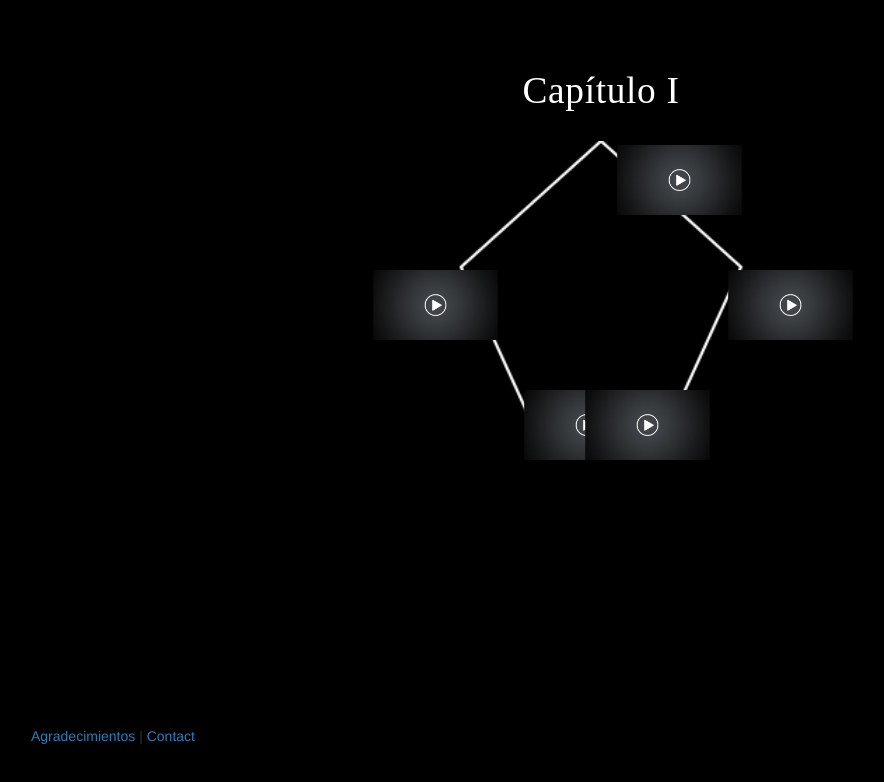
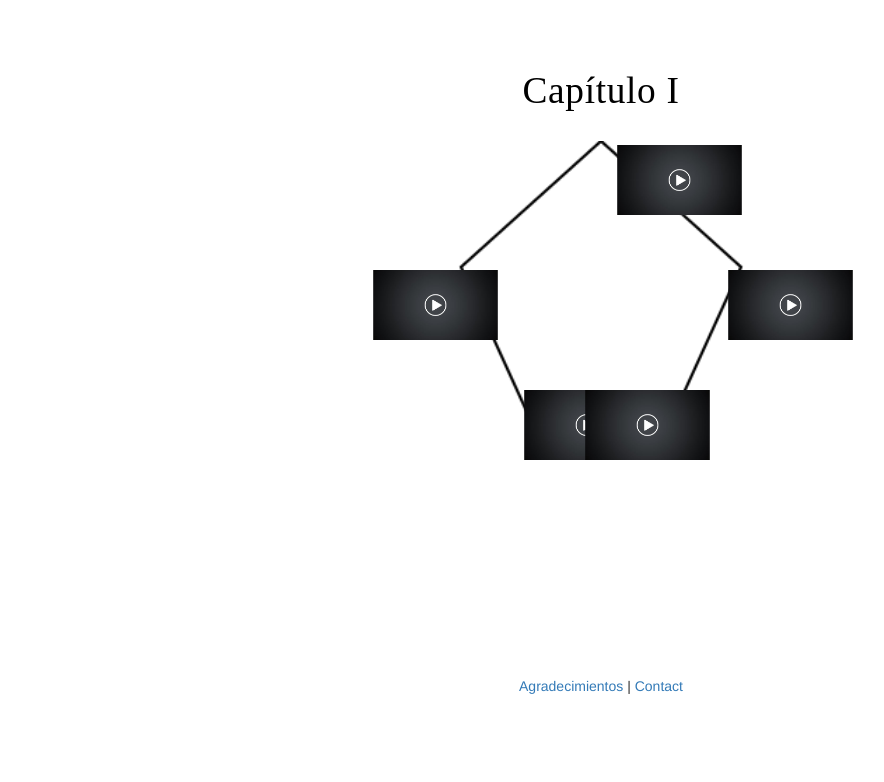
Before and after one commit to fpiagent/fpiagent.github.io, a website: page index.html at #/main in a window 1280 px wide. Shown: the whole page, without its empty margins (39-923 px from the left). Drawn offline with nearby package versions, Linux system fonts and the light colour scheme; a web font is replaced by a local one.

Commit message:
Intro complete

```diff
--- a/css/main.css
+++ b/css/main.css
@@ -119,8 +119,10 @@ body {
 }
 
 /* Footer Styles */
-footer {
-	margin: 50px 0;
+footer p {
+	margin-right: auto;
+	margin-left: auto;
+	text-align: center;
 }
 
 /* Responsive Styles */
@@ -163,6 +165,13 @@ h1 {
 	color: white;
 }
 
+h1.main {
+	font-family: "Magic Pancho";
+	font-size: 28pt;
+	letter-spacing: 0.5pt;
+	color: black;
+}
+
 #pentagon {
 	/*border: 1px solid #FFFFFF;*/
 	min-height: 300px;
@@ -196,7 +205,7 @@ h1 {
 
 .intro p {
 	padding-top: 15pt;
-	width: 40%;
+	max-width: 450px;
 	margin-left: auto;
     margin-right: auto;
     color: white;
--- a/js/main.js
+++ b/js/main.js
@@ -46,11 +46,12 @@ function createPentagon() {
 
 	//Coloring
 	c2.lineWidth = 2;
-	c2.strokeStyle = '#FFF';
+	c2.strokeStyle = '#000';
 	c2.stroke();
 }
 
 function locateVideos() {
+
 	$('#vid1').css({ top: '155px' });
 	$('#vid1').css({ left: '674px' });
 
@@ -78,7 +79,9 @@ app.controller('PageCtrl', function($scope, $http) {
 app.controller('MainCtrl', function($scope, $http) {
 	console.log("Main Controller reporting for duty.");
 
+	$('body').css('background-color', 'white');
+	window.scrollTo(0,0);
+
 	createPentagon();
 	locateVideos();
-
 });
--- a/partials/main.html
+++ b/partials/main.html
@@ -1,5 +1,5 @@
 <div class="text-center main-title">
-	<h1>Capítulo I</h1>
+	<h1 class="main">Capítulo I</h1>
 </div>
 <!-- /.section-colored -->
 
```
Also changed, not shown: partials/home.html (+3 -1 lines).
